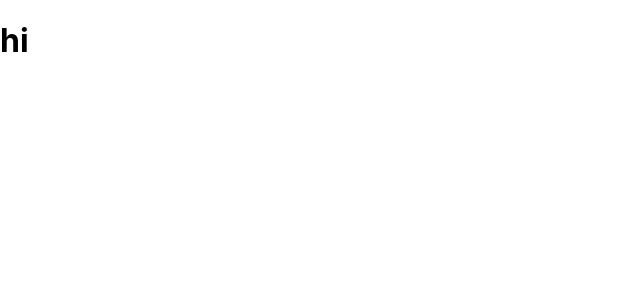
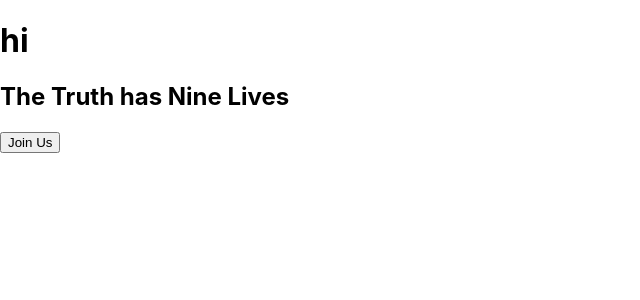
Before and after one commit to sertmer/CosmiCats, a React (Create React App) app: page / in a window 1280 px wide. Shown: the top 300 px of the page, without its empty margins (0-640 px from the left). Built offline with nearby package versions, Linux system fonts and the light colour scheme.

Commit message:
Build initial LandingForm, create variables for fonts

```diff
--- a/src/Components/App/App.js
+++ b/src/Components/App/App.js
@@ -1,10 +1,12 @@
 import React from 'react';
+import LandingForm from '../LandingForm/LandingForm'
 import './App.scss';
 
 function App() {
   return (
     <body>
       <h1>hi</h1>
+      <LandingForm />
     </body>
   );
 }
--- /dev/null
+++ b/src/Components/LandingForm/LandingForm.js
@@ -0,0 +1,12 @@
+import React from 'react';
+
+const LandingForm = () => {
+  return (
+    <main>
+      <h2>The Truth has Nine Lives</h2>
+      <button type='button' className='Login-button'>Join Us</button>
+    </main>
+  )
+}
+
+export default LandingForm
--- a/src/_scss/_variables.scss
+++ b/src/_scss/_variables.scss
@@ -0,0 +1,2 @@
+$main-font: 'Montserrat', sans-serif;
+$accent-font: 'Audiowide', cursive;
```
Also changed, not shown: src/Components/LandingForm/LandingForm.scss (added), 1 other file (tests, documents, lock files or other folders).
